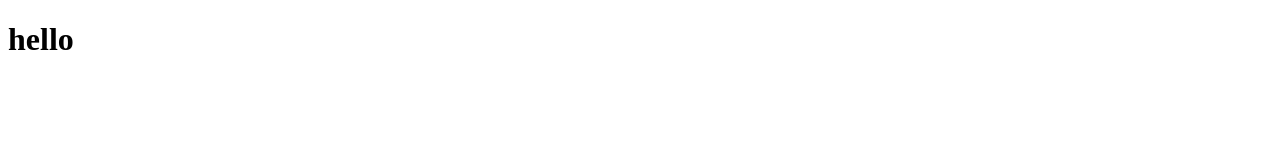
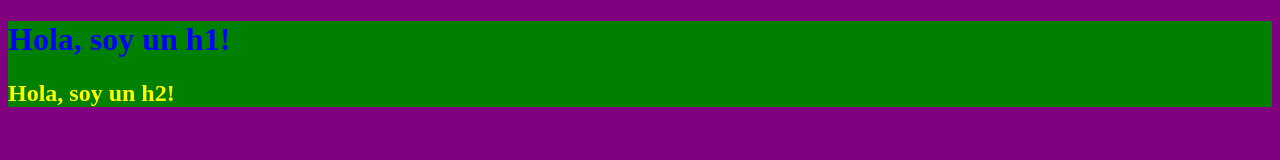
Before and after one commit to MikeNotu/GitHubPractice, a plain HTML site: page index.html in a window 1280 px wide. Drawn offline with Linux system fonts and the light colour scheme.

Commit message:
Agregue colores random a la pagina

```diff
--- a/index.html
+++ b/index.html
@@ -1,9 +1,40 @@
 <!DOCTYPE html>
 <html>
 <head>
-	<title></title>
+
+<style>
+
+	body{
+		background-color: purple;
+	}
+
+	div{
+
+		background-color: green;
+
+	}
+
+	h1{
+		color:blue;
+	}
+
+	h2{
+		color:yellow;
+	}
+
+
+
+</style>
+
+
 </head>
 <body>
-<h1>hello</h1>
+	<div>
+		<h1>Hola, soy un h1!</h1>
+
+		<h2>Hola, soy un h2!</h2>
+
+
+	</div>
 </body>
 </html>
```
